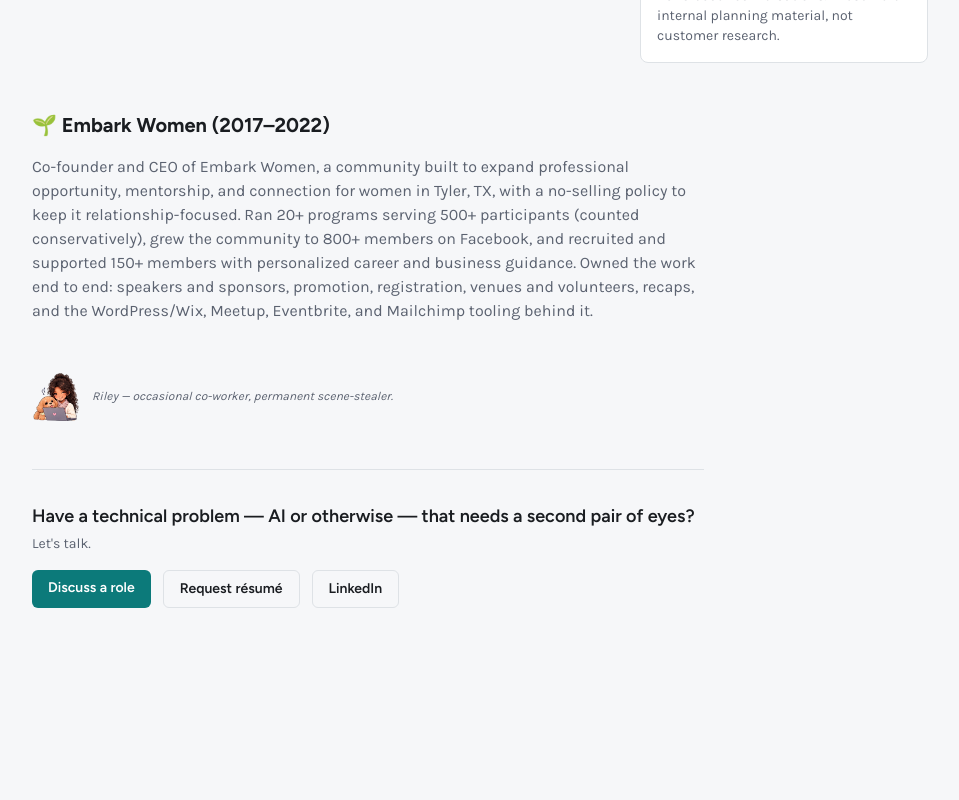
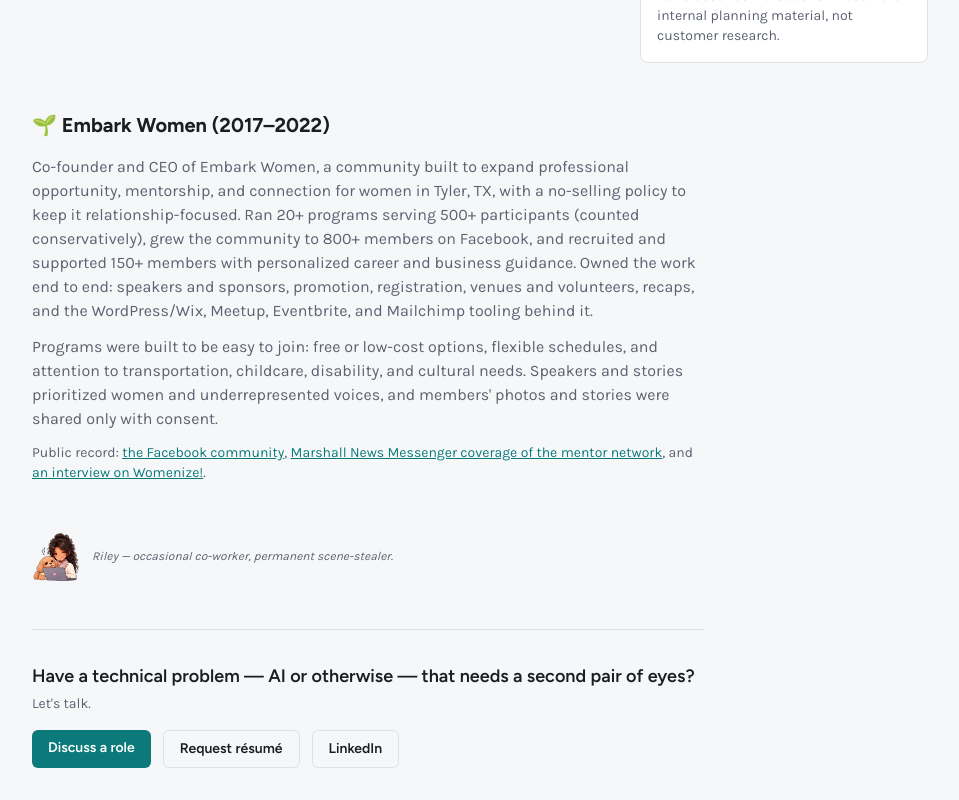
Before and after one commit to Hereforlolz/prototype-playground, a Next.js app: page /about in a window 1280 px wide. Shown: the part 2597-3397 px from the top of the page, without its empty margins (320-1279 px from the left). Before the commit the page ends 3237 px from the top, so only its background shows below. Built offline with nearby package versions, Linux system fonts and the light colour scheme.

Commit message:
Add Embark Women inclusive-design note and public record links
Links only sources that load (Facebook group, Marshall News Messenger,
Womenize interview); the County Line Magazine link from Master Stories
now returns 404 and is left out.

Co-Authored-By: Claude Sonnet 5.5 <noreply@anthropic.com>

```diff
--- a/pages/about.js
+++ b/pages/about.js
@@ -234,6 +234,26 @@ export default function About() {
           Owned the work end to end: speakers and sponsors, promotion, registration, venues and volunteers, recaps,
           and the WordPress/Wix, Meetup, Eventbrite, and Mailchimp tooling behind it.
         </p>
+        <p className="text-muted mt-3">
+          Programs were built to be easy to join: free or low-cost options, flexible schedules, and attention to
+          transportation, childcare, disability, and cultural needs. Speakers and stories prioritized women and
+          underrepresented voices, and members&apos; photos and stories were shared only with consent.
+        </p>
+        <p className="text-muted text-sm mt-3">
+          Public record:{' '}
+          <a href="https://www.facebook.com/groups/EmbarkWomen/" target="_blank" rel="noreferrer" className="text-accent hover:opacity-80 underline">
+              the Facebook community
+              <span className="sr-only"> (opens in new tab)</span>
+            </a>,{' '}
+          <a href="https://marshallnewsmessenger.com/2019/03/11/embark-women-creates-a-network-of-mentors-to-help-professional-women-grow/" target="_blank" rel="noreferrer" className="text-accent hover:opacity-80 underline">
+              Marshall News Messenger coverage of the mentor network
+              <span className="sr-only"> (opens in new tab)</span>
+            </a>, and{' '}
+          <a href="https://www.womenize.net/2021/03/03/sreenidhi-narayanan-%E2%94%82-womenize-inspiring-stories/" target="_blank" rel="noreferrer" className="text-accent hover:opacity-80 underline">
+              an interview on Womenize!
+              <span className="sr-only"> (opens in new tab)</span>
+            </a>.
+        </p>
       </section>
 
       {/* 5. Small human element */}
```
